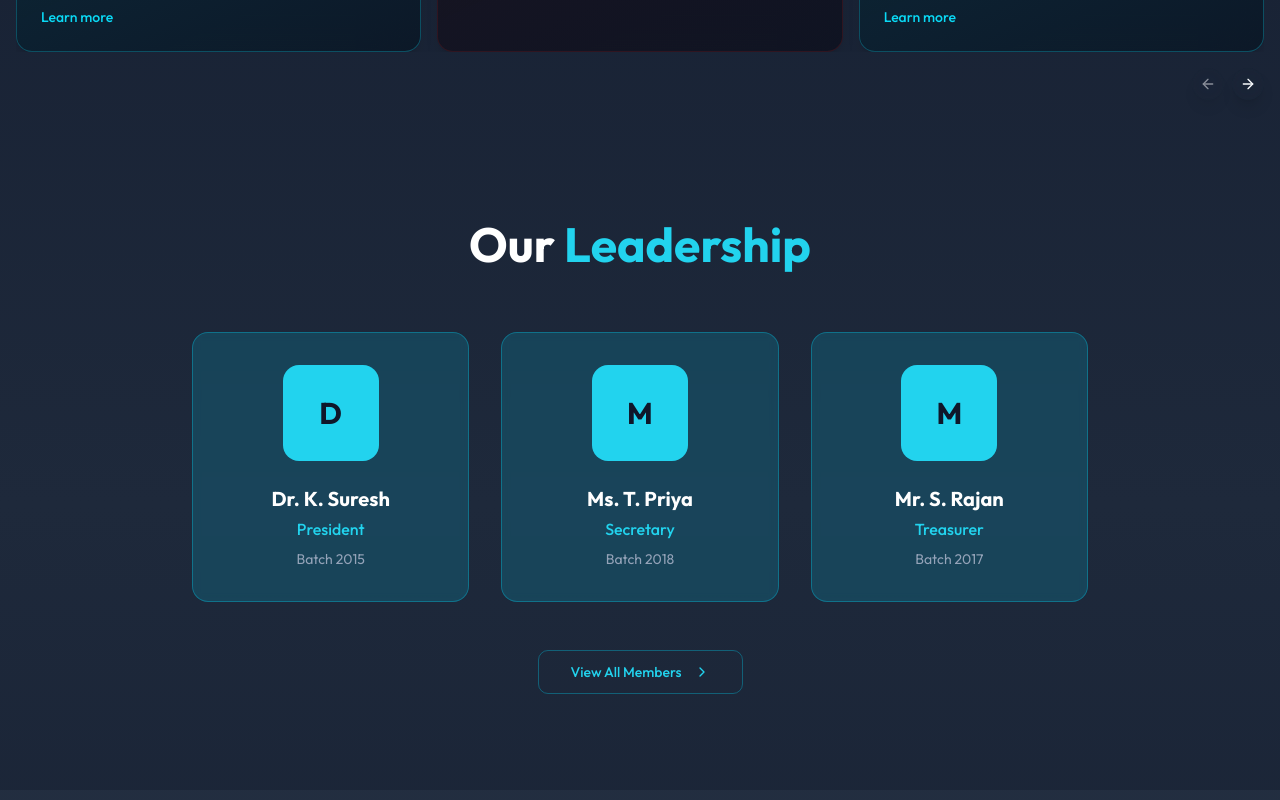
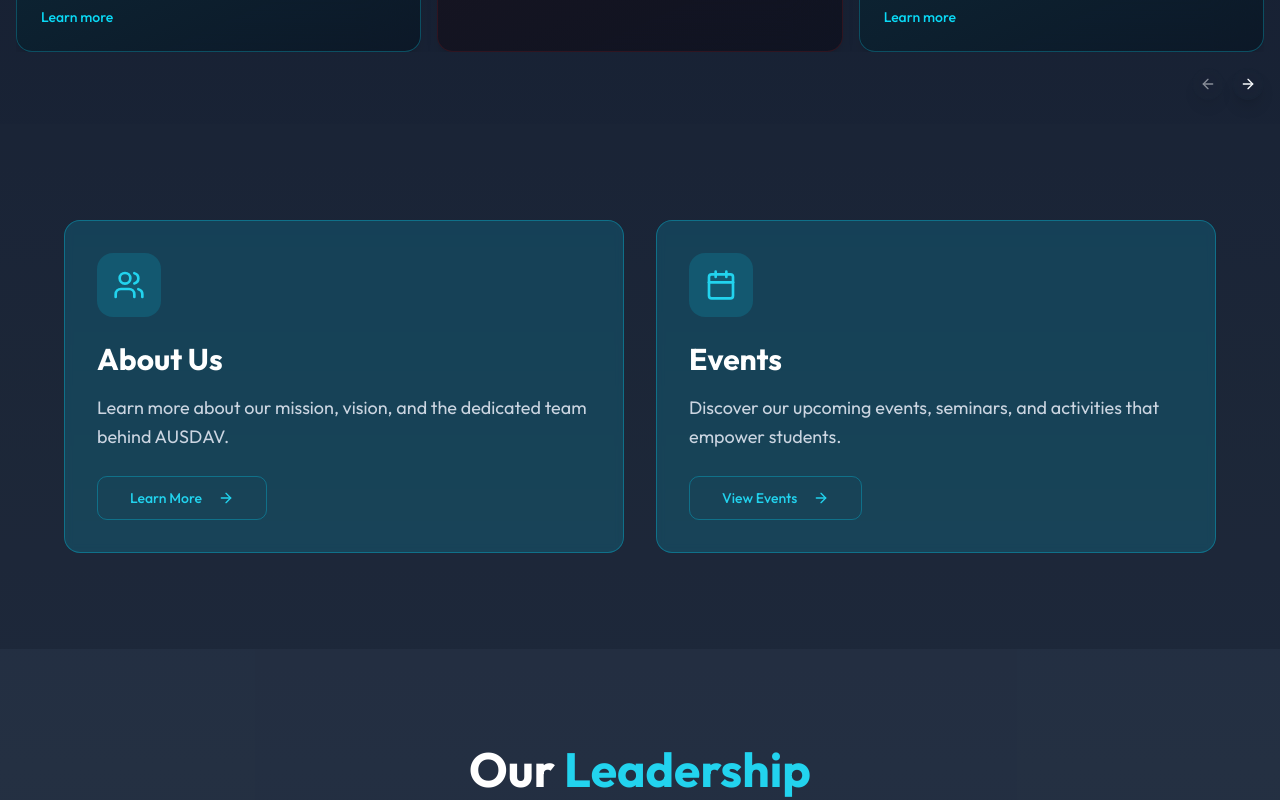
Before and after one commit to ausdav-org/ausdav, a React (Vite) app: page / in a window 1280 px wide. Shown: the part 1040-1840 px from the top of the page. Built offline with nearby package versions, Linux system fonts and the light colour scheme; no server answers; the database is empty.

Commit message:
Ok 9.33pm

```diff
--- a/src/pages/HomePage.tsx
+++ b/src/pages/HomePage.tsx
@@ -388,8 +388,83 @@ const HomePage: React.FC = () => {
         )}
       </div>
 
+      {/* About Us and Events Section */}
+      <section className="py-16 md:py-24 bg-slate-800/30">
+        <div className="container mx-auto px-4">
+          <div className="grid grid-cols-1 md:grid-cols-2 gap-8 max-w-6xl mx-auto">
+            {/* About Us Card */}
+            <motion.div
+              initial={{ opacity: 0, y: 20 }}
+              whileInView={{ opacity: 1, y: 0 }}
+              viewport={{ once: true }}
+              transition={{ duration: 0.6 }}
+              className="bg-cyan-500/20 backdrop-blur-sm rounded-2xl p-8 border border-cyan-500/40 hover:border-cyan-500/60 hover:bg-cyan-500/30 transition-all duration-300"
+            >
+              <div className="text-left">
+                <div className="w-16 h-16 mb-6 rounded-2xl bg-cyan-500/20 flex items-center justify-center">
+                  <Users className="w-8 h-8 text-cyan-400" />
+                </div>
+                <h3 className="text-2xl md:text-3xl font-bold mb-4 text-white">
+                  {language === "en" ? "About Us" : "எங்களைப் பற்றி"}
+                </h3>
+                <p className="text-slate-300 text-lg leading-relaxed mb-6">
+                  {language === "en"
+                    ? "Learn more about our mission, vision, and the dedicated team behind AUSDAV."
+                    : "எங்கள் நோக்கம், பார்வை மற்றும் AUSDAV இன் பின்னால் உள்ள அர்ப்பணிப்பு குழுவைப் பற்றி மேலும் அறிக."}
+                </p>
+                <Button
+                  asChild
+                  variant="outline"
+                  size="lg"
+                  className="border-cyan-500/40 hover:border-cyan-500/60 text-cyan-400 hover:text-cyan-300"
+                >
+                  <Link to="/about">
+                    {language === "en" ? "Learn More" : "மேலும் அறிக"}
+                    <ArrowRight className="w-4 h-4 ml-2" />
+                  </Link>
+                </Button>
+              </div>
+            </motion.div>
+
+            {/* Events Card */}
+            <motion.div
+              initial={{ opacity: 0, y: 20 }}
+              whileInView={{ opacity: 1, y: 0 }}
+              viewport={{ once: true }}
+              transition={{ duration: 0.6, delay: 0.2 }}
+              className="bg-cyan-500/20 backdrop-blur-sm rounded-2xl p-8 border border-cyan-500/40 hover:border-cyan-500/60 hover:bg-cyan-500/30 transition-all duration-300"
+            >
+              <div className="text-left">
+                <div className="w-16 h-16 mb-6 rounded-2xl bg-cyan-500/20 flex items-center justify-center">
+                  <Calendar className="w-8 h-8 text-cyan-400" />
+                </div>
+                <h3 className="text-2xl md:text-3xl font-bold mb-4 text-white">
+                  {language === "en" ? "Events" : "நிகழ்வுகள்"}
+                </h3>
+                <p className="text-slate-300 text-lg leading-relaxed mb-6">
+                  {language === "en"
+                    ? "Discover our upcoming events, seminars, and activities that empower students."
+                    : "மாணவர்களை வலுப்படுத்தும் எங்கள் வரவிருக்கும் நிகழ்வுகள், கருத்தரங்குகள் மற்றும் செயல்பாடுகளைக் கண்டறிக."}
+                </p>
+                <Button
+                  asChild
+                  variant="outline"
+                  size="lg"
+                  className="border-cyan-500/40 hover:border-cyan-500/60 text-cyan-400 hover:text-cyan-300"
+                >
+                  <Link to="/events">
+                    {language === "en" ? "View Events" : "நிகழ்வுகளைப் பார்க்க"}
+                    <ArrowRight className="w-4 h-4 ml-2" />
+                  </Link>
+                </Button>
+              </div>
+            </motion.div>
+          </div>
+        </div>
+      </section>
+
       {/* Executive Committee */}
-      <section className="py-24 relative">
+      <section className="py-24 relative bg-slate-700/30">
         <div className="container mx-auto px-4">
           <motion.div
             initial={{ opacity: 0, y: 20 }}
@@ -459,7 +534,7 @@ const HomePage: React.FC = () => {
       </section>
 
       {/* Testimonials / Reviews Carousel */}
-      <section className="py-24 bg-slate-700/30">
+      <section className="py-24 bg-slate-800/30">
         <div className="max-w-6xl mx-auto px-4">
           <div className="text-center mb-16">
             <h2 className="text-4xl md:text-5xl font-bold text-white">
@@ -494,7 +569,7 @@ const HomePage: React.FC = () => {
       </section>
 
       {/* Feedback Section */}
-      <section className="py-24 relative bg-slate-800/50">
+      <section className="py-24 relative bg-slate-700/30">
         <div className="container mx-auto px-4 relative z-10">
           <div className="max-w-2xl mx-auto">
             <motion.div
```
